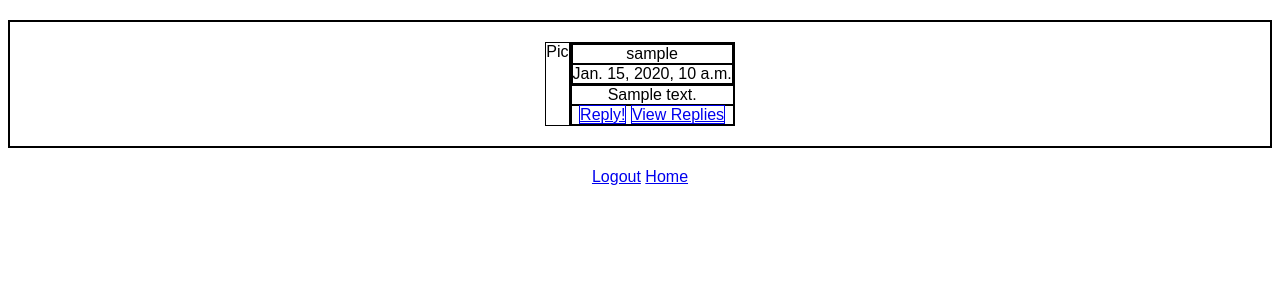
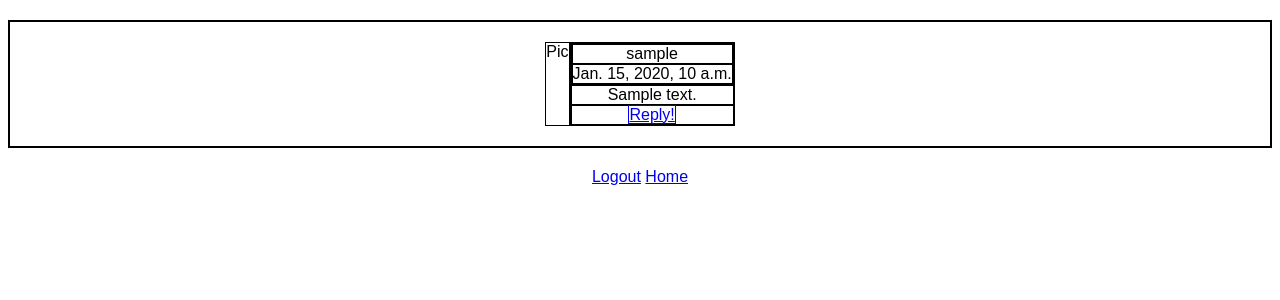
Before and after one commit to lucasdpau/twitclone, a Django app: page /tweets/1 in a window 1280 px wide. Shown: the part 26-326 px from the top of the page. Run offline with Django 3.2, Linux system fonts and the light colour scheme; tables that the repository leaves empty hold one stand-in row (values such as "Sample post").

Commit message:
fixed links in tweets.html

```diff
--- a/app1/templates/tweet.html
+++ b/app1/templates/tweet.html
@@ -26,8 +26,7 @@
                     {{ tweet_text }}
                 </div>
                 <div class="tweetfooter">
-                    <a href="/reply/{{tweet.id}}">Reply!</a>
-                    <a href="/tweets/{{tweet.id}}">View Replies</a>
+                    <a href="/reply/{{tweet_id}}">Reply!</a>
                 </div>
             </div>
         </div>
--- a/app1/views.py
+++ b/app1/views.py
@@ -137,4 +137,4 @@ def tweet_view(request, tweet_id):   # tweet_id from path <int:tweet_id> in urls
     #get all tweets who have their parent tweet as this tweet.
     child_tweets = Tweet.objects.filter(parent_tweet=tweet_id)
     return render(request, "tweet.html", {"tweet_text": tweet.text, "tweet_author": tweet.author, "tweet_datetime": tweet.datetime,
-                                          "child_tweets": child_tweets, "parent_tweet": parent_tweet})
+                                          "child_tweets": child_tweets, "parent_tweet": parent_tweet, "tweet_id":tweet_id})
```
